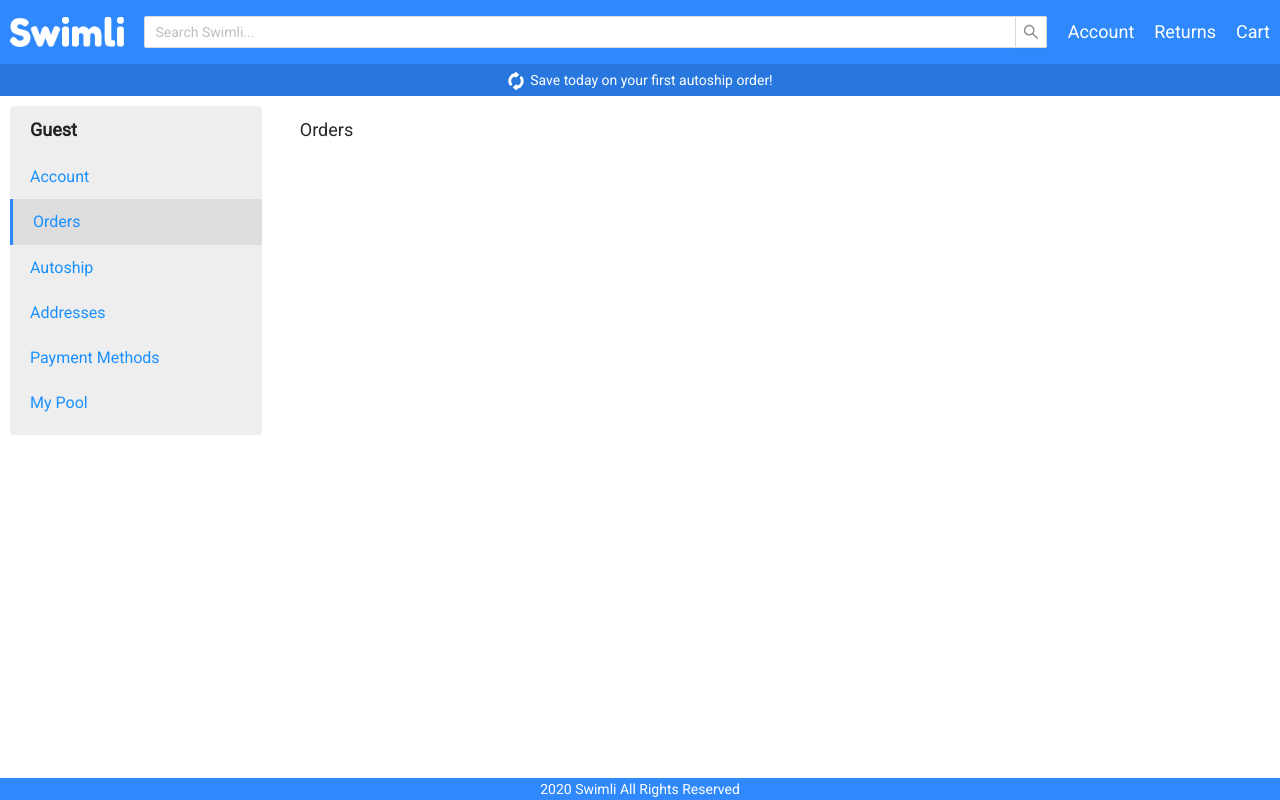
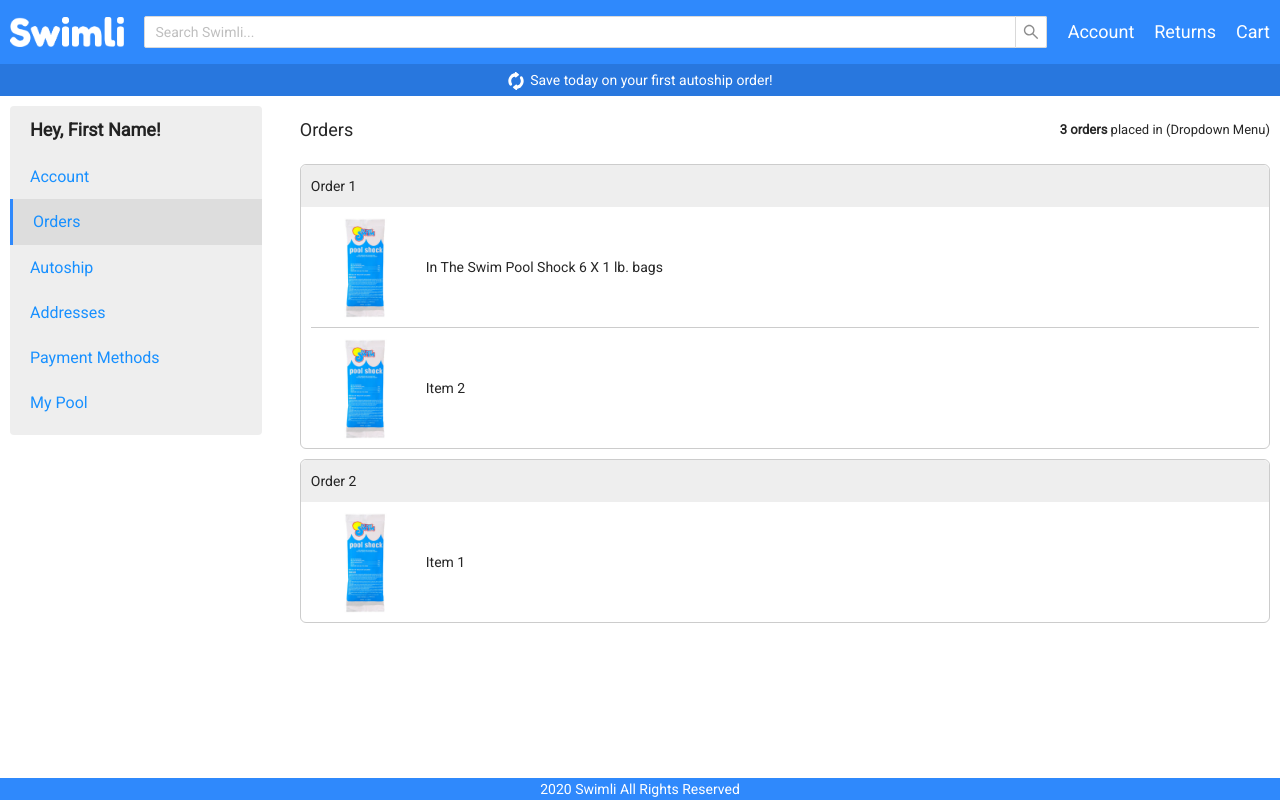
Before and after one commit to swimli-org/fe, a React (Create React App) app: page /orders in a window 1280 px wide. Built offline with nearby package versions, Linux system fonts and the light colour scheme.

Commit message:
Added to account and orders pages

```diff
--- a/src/styles/User.css
+++ b/src/styles/User.css
@@ -67,11 +67,96 @@
 .user-tabs:hover{
     background: #CCCCCC;
 }
-.user-tabs-content-container{
+.user-content-container{
     width: 77%;
-    min-height: 600px;
-    padding: 10px 0;
+    float: left;
+}
+.user-title{
+    height: 48px;
+    line-height: 48px;
     font-size: 18px;
     font-weight: 500;
+}
+.user-title span{
+    font-size: 13px;
+    float: right;
+}
+
+/* ACCOUNT PAGE CSS */
+.account-tab{
+    height: auto;
+    margin: 10px 0;
+    overflow: hidden;
+    border-bottom: 1px solid #DDDDDD;
+}
+.account-tab:last-child{
+    border-bottom: none;
+}
+.account-title{
+    width: 20%;
+    height: 100%;
+    padding: 10px;
+    font-weight: 600;
     float: left;
 }
+.account-description{
+    width: 80%;
+    padding: 10px;
+    font-weight: 600;
+    float: right;
+}
+.account-description span{
+    font-size: 12px;
+    color: #2f89fc;
+    cursor: pointer;
+    float: right;
+}
+
+/* ORDERS PAGE CSS */
+.order-container{
+    height: auto;
+    margin: 10px 0;
+    border: 1px solid #CCCCCC;
+    -webkit-border-radius: 6px;
+    -moz-border-radius: 6px;
+    border-radius: 6px;
+}
+.order-topbar{
+    padding: 10px;
+    background: #EEEEEE;
+    -webkit-border-top-left-radius: 6px;
+    -webkit-border-top-right-radius: 6px;
+    -moz-border-radius-topleft: 6px;
+    -moz-border-radius-topright: 6px;
+    border-top-left-radius: 6px;
+    border-top-right-radius: 6px;
+}
+.order-contents{
+    padding: 0 10px;
+}
+.order-item{
+    padding: 10px 0 10px 5px;
+    overflow: hidden;
+    border-bottom: 1px solid #CCCCCC;
+}
+.order-item:last-child{
+    border-bottom: none;
+}
+.order-item-image{
+    width: 15%;
+    max-width: 100px;
+    height: 100px;
+    line-height: 100px;
+    float: left;
+}
+.order-item-image img{
+    width: 100%;
+}
+.order-item-info{
+    width: auto;
+    min-width: 85%;
+    height: 100px;
+    line-height: 100px;
+    padding: 0 10px;
+    float: left;
+}
--- a/src/views/Account.js
+++ b/src/views/Account.js
@@ -7,7 +7,7 @@ export default function User() {
     return (
         <div className="container">
             <div className="user-tabs-container">
-                <div className="user-tabs-title">Guest</div>
+                <div className="user-tabs-title">Hey, First Name!</div>
                 <Link to='/account'><div className="user-tabs-active">Account</div></Link>
                 <Link to='/orders'><div className="user-tabs">Orders</div></Link>
                 <Link to='/autoship'><div className="user-tabs">Autoship</div></Link>
@@ -15,8 +15,54 @@ export default function User() {
                 <Link to='/paymentmethods'><div className="user-tabs">Payment Methods</div></Link>
                 <Link to='/mypool'><div className="user-tabs">My Pool</div></Link>
             </div>
-            <div className="user-tabs-content-container">
-                My Account
+            <div className="user-content-container">
+                <div className='user-title'>My Account</div>
+
+                <div className='account-tab'>
+                    <div className='account-title'>Name</div>
+                    <div className='account-description'>
+                        users first and last name
+                        <span>Change Name</span>
+                    </div>
+                </div>
+                <div className='account-tab'>
+                    <div className='account-title'>Address</div>
+                    <div className='account-description'>
+                        Street Address<br />
+                        Apt # (if applicable)<br />
+                        City, State abbreviation, Zip Code
+                        <span>Update Address</span>
+                    </div>
+                </div>
+                <div className='account-tab'>
+                    <div className='account-title'>Email</div>
+                    <div className='account-description'>
+                        users email
+                        <span>Update Email</span>
+                    </div>
+                </div>
+                <div className='account-tab'>
+                    <div className='account-title'>Password</div>
+                    <div className='account-description'>
+                        users password(encrypted)
+                        <span>Change Password</span>
+                    </div>
+                </div>
+                <div className='account-tab'>
+                    <div className='account-title'>Deactivation</div>
+                    <div className='account-description'>
+                        This cannot not be undone.
+                        <span>Deactive Account</span>
+                    </div>
+                </div>
+
+
+
+
+
+
+
+
             </div>
         </div>
     )
--- a/src/views/Orders.js
+++ b/src/views/Orders.js
@@ -1,11 +1,12 @@
 import React from 'react'
 import {Link} from 'react-router-dom'
+import product from '../assets/products/1.jpg'
 
 export default function User() {
     return (
         <div className="container">
             <div className="user-tabs-container">
-                <div className="user-tabs-title">Guest</div>
+                <div className="user-tabs-title">Hey, First Name!</div>
                 <Link to='/account'><div className="user-tabs">Account</div></Link>
                 <Link to='/orders'><div className="user-tabs-active">Orders</div></Link>
                 <Link to='/autoship'><div className="user-tabs">Autoship</div></Link>
@@ -13,8 +14,47 @@ export default function User() {
                 <Link to='/paymentmethods'><div className="user-tabs">Payment Methods</div></Link>
                 <Link to='/mypool'><div className="user-tabs">My Pool</div></Link>
             </div>
-            <div className="user-tabs-content-container">
-                Orders
+            <div className="user-content-container">
+                <div className='user-title'>
+                    Orders
+                    <span><b>3 orders</b> placed in (Dropdown Menu)</span>
+                </div>
+                <div className='order-container'>
+                    <div className='order-topbar'>Order 1</div>
+                    <div className='order-contents'>
+                        <div className='order-item'>
+                            <div className='order-item-image'>
+                                <img src={product} alt='Product'></img>
+                            </div>
+                            <div className='order-item-info'>
+                                In The Swim Pool Shock 6 X 1 lb. bags
+                            </div>
+                        </div>
+                        <div className='order-item'>
+                            <div className='order-item-image'>
+                                <img src={product} alt='Product'></img>
+                            </div>
+                            <div className='order-item-info'>
+                                Item 2
+                            </div>
+                        </div>
+                    </div>
+                </div>
+
+                <div className='order-container'>
+                    <div className='order-topbar'>Order 2</div>
+                    <div className='order-contents'>
+                        <div className='order-item'>
+                            <div className='order-item-image'>
+                                <img src={product} alt='Product'></img>
+                            </div>
+                            <div className='order-item-info'>
+                                Item 1
+                            </div>
+                        </div>
+                    </div>
+                </div>
+
             </div>
         </div>
     )
```
Also changed, not shown: src/assets/products/1.jpg (added), src/assets/products/2.jpg (added).
